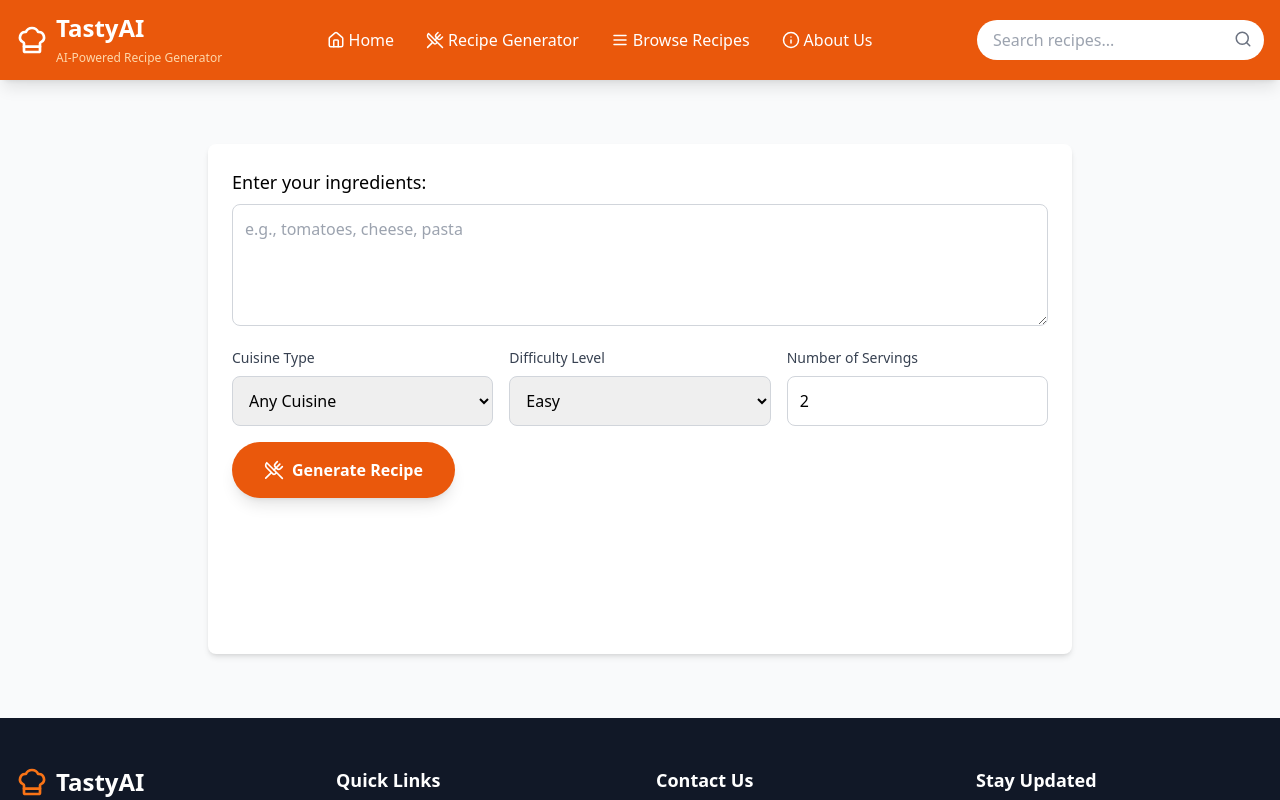
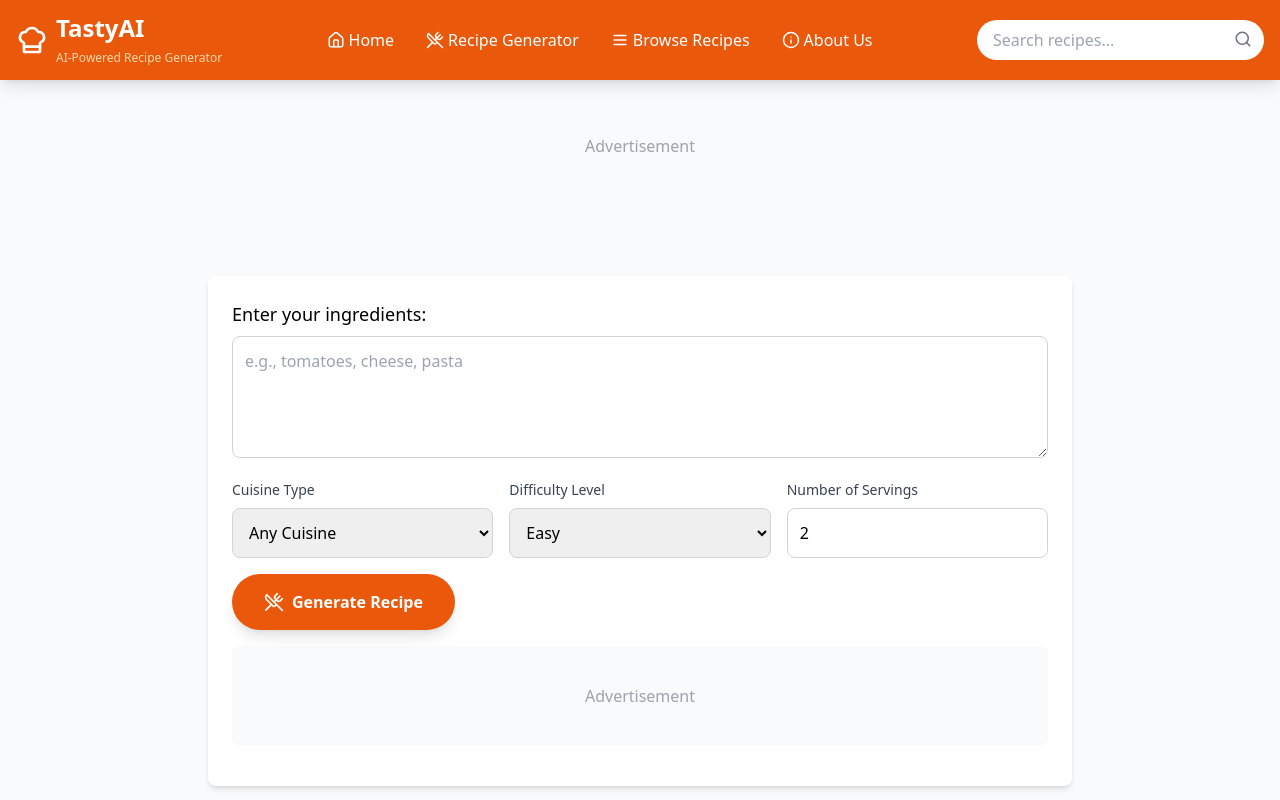
Before and after one commit to ELMAALMIA/tasty-ai, a React (Create React App) app: page /recipe in a window 1280 px wide. Shown: the top 800 px of the page. Built offline with nearby package versions, Linux system fonts and the light colour scheme.

Commit message:
feat : add ads meta

```diff
--- a/src/App.js
+++ b/src/App.js
@@ -9,6 +9,7 @@ import Recipe from './pages/Recipe';
 import SEOHead from './components/SEOHead';
 import Footer from './components/Footer';
 import Services from './pages/Services';
+import AdUnit from './components/AdUnit';
 
 const App = () => {
   return (
@@ -16,6 +17,8 @@ const App = () => {
        <SEOHead />
       <div className="min-h-screen bg-gray-50">
         <Navbar />
+
+        <AdUnit /> {/* Top ad after navbar */}
         <main className="container mx-auto px-4 py-8">
           <Routes>
             <Route path="/" element={<Home />} />
@@ -24,6 +27,7 @@ const App = () => {
             <Route path="/recipe" element={<Recipe />} />
           </Routes>
         </main>
+        <AdUnit /> {/* Bottom ad before footer */}
         <Footer />
       </div>
     </Router>
--- a/src/components/AdUnit.js
+++ b/src/components/AdUnit.js
@@ -1,50 +1,12 @@
+import React from 'react';
 
-import React, { useEffect, useState } from 'react';
-
-
-const AdUnit = ({ slot, format = 'auto', className = '' }) => {
-  const [isLoaded, setIsLoaded] = useState(false);
-
-  useEffect(() => {
-    if (!window.adsbygoogle) {
-      const script = document.createElement('script');
-      script.src = 'https://pagead2.googlesyndication.com/pagead/js/adsbygoogle.js?client=ca-pub-6911267030368068';
-      script.async = true;
-      script.crossOrigin = 'anonymous';
-      script.onload = () => setIsLoaded(true);
-      document.head.appendChild(script);
-    } else {
-      setIsLoaded(true);
-    }
-
-    return () => {
-      const script = document.querySelector('script[src*="adsbygoogle"]');
-      if (script) {
-        script.remove();
-      }
-    };
-  }, []);
-
-  useEffect(() => {
-    if (isLoaded) {
-      try {
-        (window.adsbygoogle = window.adsbygoogle || []).push({});
-      } catch (err) {
-        console.error('AdSense error:', err);
-      }
-    }
-  }, [isLoaded]);
-
+const AdUnit = ({ className = '' }) => {
   return (
-    <div className={`ad-container ${className}`}>
-      <ins
-        className="adsbygoogle"
-        style={{ display: 'block', minHeight: '100px' }}
-        data-ad-client="ca-pub-6911267030368068"
-        data-ad-slot={slot}
-        data-ad-format={format}
-        data-full-width-responsive="true"
-      />
+    <div
+      className={`bg-gray-50 rounded-lg flex items-center justify-center my-4 ${className}`}
+      style={{ minHeight: '100px' }}
+    >
+      <p className="text-gray-400">Advertisement</p>
     </div>
   );
 };
```
